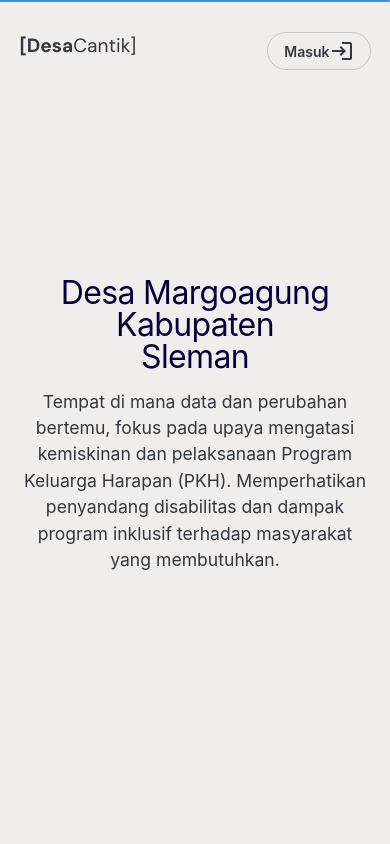
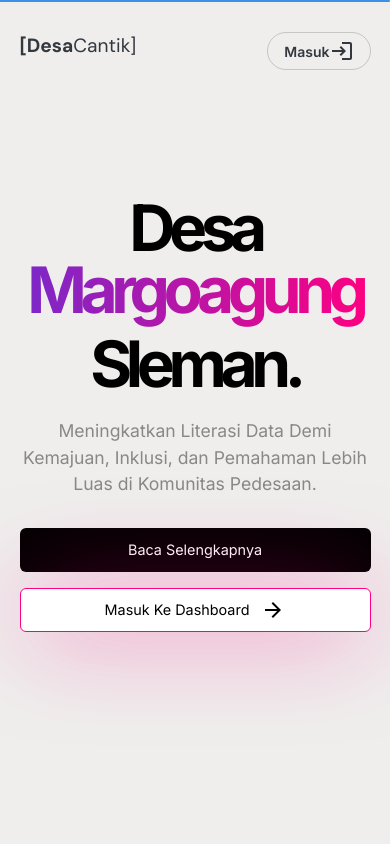
Before and after one commit to nubisub/desa-cantik, a Next.js app: page / in a window 390 px wide. Shown: the top 844 px of the page. Built offline with nearby package versions, Linux system fonts and the light colour scheme.

Commit message:
add feature
add mobile home

```diff
--- a/src/app/components/home/Footer.jsx
+++ b/src/app/components/home/Footer.jsx
@@ -3,6 +3,7 @@ import { data } from "@/app/components/FooterData";
 import Link from "next/link";
 import Typography from "@mui/joy/Typography";
 import Box from "@mui/joy/Box";
+import { inter } from "@/app/utils/fonts";
 
 export default function Footer() {
   // check window scroll with framer motion
@@ -46,7 +47,9 @@ export default function Footer() {
           sx={{
             textAlign: "center",
             color: "#ffffff",
+            fontSize: "0.9em",
           }}
+          className={inter.className}
         >
           © 2023 - {new Date().getFullYear()} BPS Kabupaten Sleman - All Rights
           Reserved
--- /dev/null
+++ b/src/app/components/home/MobileTypo.jsx
@@ -0,0 +1,77 @@
+import Box from "@mui/joy/Box";
+import { inter } from "@/app/utils/fonts";
+import Button from "@mui/joy/Button";
+import Link from "next/link";
+import ArrowForwardIcon from "@mui/icons-material/ArrowForward";
+
+const MobileTypo = () => {
+  return (
+    <Box
+      sx={{
+        mt: -4,
+        display: {
+          xs: "block",
+          md: "none",
+        },
+      }}
+    >
+      <main>
+        <h1>
+          <span className={inter.className}>Desa</span>
+          <span className={inter.className}>Margoagung</span>
+          <span className={inter.className}>Sleman.</span>
+        </h1>
+
+        <h2 className={inter.className}>
+          Meningkatkan Literasi Data Demi Kemajuan, Inklusi, dan Pemahaman Lebih
+          Luas di Komunitas Pedesaan.
+        </h2>
+        <Box>
+          <Link href={"#kemiskinan"}>
+            <Button
+              className={inter.className}
+              sx={{
+                my: 2,
+                fontSize: ".9em",
+                fontWeight: "400",
+                width: "100%",
+                backgroundColor: "#000",
+                "&:hover": {
+                  backgroundColor: "#000",
+                },
+              }}
+              size="lg"
+              variant="solid"
+            >
+              Baca Selengkapnya
+            </Button>
+          </Link>
+          <Link href={"/dashboard"}>
+            <Button
+              endDecorator={<ArrowForwardIcon />}
+              id={"buttonDashboard"}
+              className={inter.className}
+              sx={{
+                color: "#000",
+                //   border color animation color change
+                borderColor: "#000",
+                fontSize: ".9em",
+                fontWeight: "400",
+                width: "100%",
+                backgroundColor: "#fff",
+                "&:hover": {
+                  backgroundColor: "#fff",
+                },
+              }}
+              size="lg"
+              variant="outlined"
+            >
+              Masuk Ke Dashboard
+            </Button>
+          </Link>
+        </Box>
+      </main>
+    </Box>
+  );
+};
+export default MobileTypo;
--- a/src/app/components/home/Page-1.jsx
+++ b/src/app/components/home/Page-1.jsx
@@ -9,6 +9,7 @@ import * as React from "react";
 import { useRef } from "react";
 import Link from "next/link";
 import NextImage from "next/image";
+import MobileTypo from "@/app/components/home/MobileTypo";
 
 const bounceTransition = {
   y: {
@@ -117,6 +118,7 @@ export default function Page1() {
           animate={{ opacity: 1, y: 0 }}
           transition={{ duration: 0.5 }}
         >
+          <MobileTypo />
           <Typography
             component="h1"
             sx={{
@@ -135,6 +137,10 @@ export default function Page1() {
                 lg: "5rem",
                 xl: "6rem",
               },
+              display: {
+                xs: "none",
+                md: "block",
+              },
             }}
             className={dm_sans.className}
           >
@@ -143,6 +149,10 @@ export default function Page1() {
           <Typography
             component="h2"
             sx={{
+              display: {
+                xs: "none",
+                md: "block",
+              },
               textAlign: {
                 xs: "center",
                 md: "left",
@@ -171,6 +181,10 @@ export default function Page1() {
         >
           <Typography
             sx={{
+              display: {
+                xs: "none",
+                md: "block",
+              },
               textAlign: {
                 xs: "center",
 
--- a/src/app/components/home/Page-2.jsx
+++ b/src/app/components/home/Page-2.jsx
@@ -43,6 +43,7 @@ export default function Page2() {
           spacing={6}
         >
           <motion.div
+            id={"kemiskinan"}
             initial={{ opacity: 0 }}
             animate={{ opacity: 1 }}
             viewport={{ once: true }}
--- a/src/app/layout.js
+++ b/src/app/layout.js
@@ -11,7 +11,12 @@ export const metadata = {
 
 export default function RootLayout({ children }) {
   return (
-    <html lang="en">
+    <html
+      lang="en"
+      style={{
+        scrollBehavior: "smooth",
+      }}
+    >
       <body style={{ margin: 0 }}>
         <NextAuthProvider>
           <CssBaseline />
--- a/src/app/styles.css
+++ b/src/app/styles.css
@@ -1,3 +1,4 @@
+
 #coba, .progress-bar {
   position: fixed;
   top: 0;
@@ -9,3 +10,154 @@
   border-top-right-radius: 50px;
   transform-origin: 0%;
 }
+
+@-webkit-keyframes colorCycle {
+  0%,
+  55% {
+    -webkit-filter: brightness(0) invert(1);
+            filter: brightness(0) invert(1);
+  }
+  11%,
+  33% {
+    -webkit-filter: none;
+            filter: none;
+  }
+}
+:root {
+  --black: #000;
+  --gray: #888;
+}
+@keyframes colorCycle {
+  0%,
+  55% {
+    -webkit-filter: brightness(0);
+            filter: brightness(0);
+  }
+  11%,
+  33% {
+    -webkit-filter: none;
+            filter: none;
+  }
+}
+
+main h1 {
+  margin: 10px 0;
+  display: -webkit-box;
+  display: -ms-flexbox;
+  display: flex;
+  -webkit-box-orient: vertical;
+  -webkit-box-direction: normal;
+      -ms-flex-direction: column;
+          flex-direction: column;
+  -webkit-box-align: center;
+      -ms-flex-align: center;
+          align-items: center;
+  font-size: 12.8rem;
+  line-height: 12.8rem;
+  letter-spacing: -1.24rem;
+  text-align: center;
+  color: var(--black);
+}
+
+main h1 span {
+  padding: 0 0.67rem;
+  -webkit-filter: brightness(0) ;
+          filter: brightness(0) ;
+  background-clip: text;
+  -webkit-background-clip: text;
+  -webkit-text-fill-color: transparent;
+  -webkit-animation: colorCycle 10s infinite ease-in-out;
+          animation: colorCycle 10s infinite ease-in-out;
+  color: var(--black);
+}
+main h1 span:nth-child(1) {
+  z-index:  2;
+    font-size: 5rem;
+  line-height: 4rem;
+  letter-spacing: -0.4rem;
+    background-image: -webkit-gradient(linear, left top, right top, from(#007cf0), to(#00dfd8));
+  background-image: linear-gradient(90deg, #007cf0, #00dfd8);
+}
+
+main h1 span:nth-child(2) {
+  margin-top: -.6rem;
+  z-index:  1;
+  font-size: 4.5rem;
+  line-height: 5.4rem;
+  letter-spacing: -0.4rem;
+  background-image: -webkit-gradient(linear, left top, right top, from(#7928ca), to(#ff0080));
+  background-image: linear-gradient(90deg, #7928ca, #ff0080);
+    -webkit-animation-delay: 3.33s;
+          animation-delay: 3.33s;
+}
+
+/*if media width < 425 px font size is 4 */
+@media only screen and (max-width: 400px) {
+  main h1 {
+    font-size: 4rem;
+    line-height: 4rem;
+    letter-spacing: -0.4rem;
+  }
+  main h1 span:nth-child(1) {
+    font-size: 4rem;
+    line-height: 4rem;
+    letter-spacing: -0.4rem;
+  }
+  main h1 span:nth-child(2) {
+    font-size: 4rem;
+    line-height: 5rem;
+    letter-spacing: -0.4rem;
+  }
+  main h1 span:nth-child(3) {
+    font-size: 4rem !important;
+    line-height: 4rem;
+    letter-spacing: -0.4rem;
+  }
+}
+
+main h1 span:nth-child(3) {
+  z-index:  1;
+  margin-top: -.4rem;
+  font-size: 5rem;
+  line-height: 5rem;
+  letter-spacing: -0.4rem;
+  background-image: -webkit-gradient(linear, left top, right top, from(#ff4d4d), to(#f9cb28));
+  background-image: linear-gradient(90deg, #ff4d4d, #f9cb28);
+  -webkit-animation-delay: 6.66s;
+          animation-delay: 6.66s;
+}
+
+main h2 {
+  font-size: 1.1rem;
+  font-weight: 400;
+  text-align: center;
+  color: var(--gray);
+}
+
+@keyframes shadowColorChange {
+    0% {
+        box-shadow: 2px 2px 100px -8px rgba(255, 77, 77, 0.7); /* Blue shadow color with 50% opacity */
+        border-color: rgba(255, 77, 77, 1);
+;
+    }
+    33.3% {
+                box-shadow: 2px 2px 100px -8px rgba(0, 124, 240, 0.7); /* Back to red shadow color */
+        border-color: rgba(0, 124, 240, 1);
+    }
+    66.6% {
+        box-shadow: 2px 2px 100px -8px rgba(255, 0, 128, 0.7); /* Back to red shadow color */
+        border-color: rgba(255, 0, 128, 1);
+
+    }
+    100% {
+        box-shadow: 2px 2px 100px -8px rgba(255, 77, 77, 0.7); /* Blue shadow color with 50% opacity */
+        border-color: rgba(255, 77, 77, 1);
+    }
+}
+
+#buttonDashboard{
+  background-color: white;
+  border-color: black;
+    box-shadow: 2px 2px 100px -8px rgba(0, 124, 240, 0.7);
+    animation: shadowColorChange 10s infinite;
+}
--- a/src/app/utils/fonts.js
+++ b/src/app/utils/fonts.js
@@ -1,4 +1,8 @@
-import { DM_Sans, Lato, Roboto } from "next/font/google";
+import { DM_Sans, Inter, Lato, Roboto } from "next/font/google";
+
+export const inter = Inter({
+  subsets: ["latin"],
+});
 
 export const dm_sans = DM_Sans({
   subsets: ["latin"],
```
Also changed, not shown: src/app/dashboard/kelola-pengguna/Table.jsx (+10 -5 lines), src/app/dashboard/kelola-pengguna/WrapperData.jsx (+8 -3 lines).
